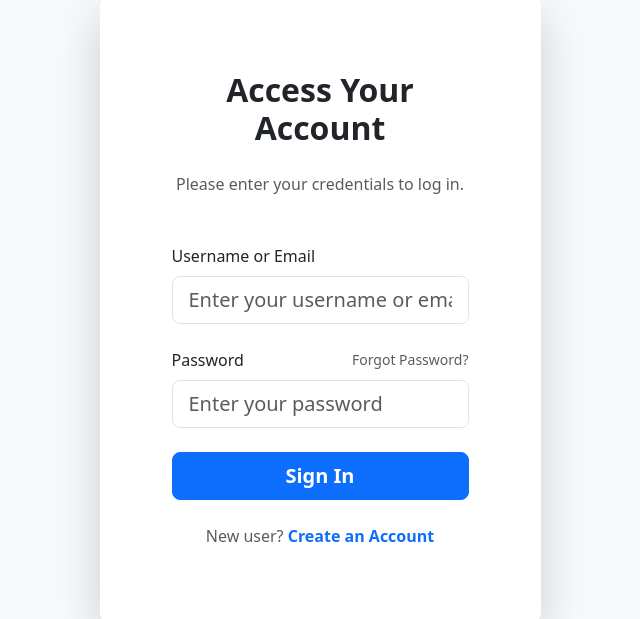
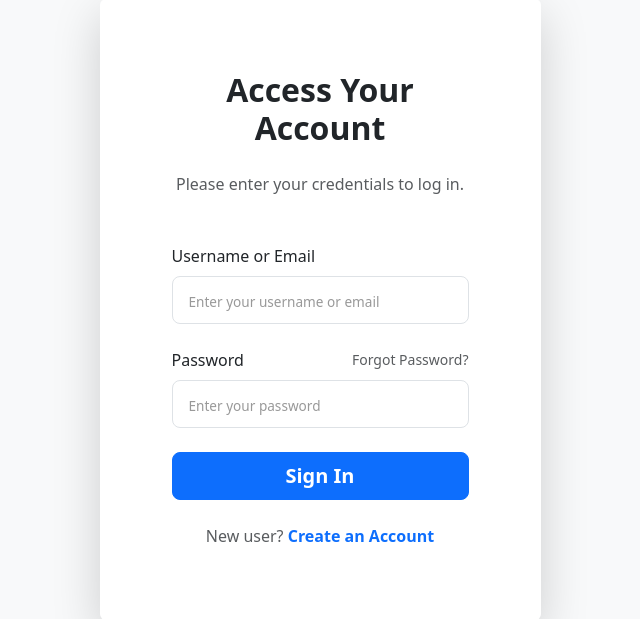
Before and after one commit to exploremaruf/Plexus-Web, a Django app: page /login/ in a window 1280 px wide. Shown: the part 153-772 px from the top of the page, without its empty margins (320-960 px from the left). Run offline with Django 5.2, Linux system fonts and the light colour scheme.

Commit message:
Update login form

```diff
--- a/library/templates/library/login.html
+++ b/library/templates/library/login.html
@@ -2,6 +2,15 @@
 {% block title %}Login{% endblock %}
 
 {% block content %}
+<style>
+
+#id_username::placeholder,
+#id_password::placeholder {
+    font-size: 0.85rem;
+    color: #999;
+}
+</style>
+
 <div class="container py-5">
     <div class="row justify-content-center">
         <div class="col-md-8 col-lg-6 col-xl-5">
```
